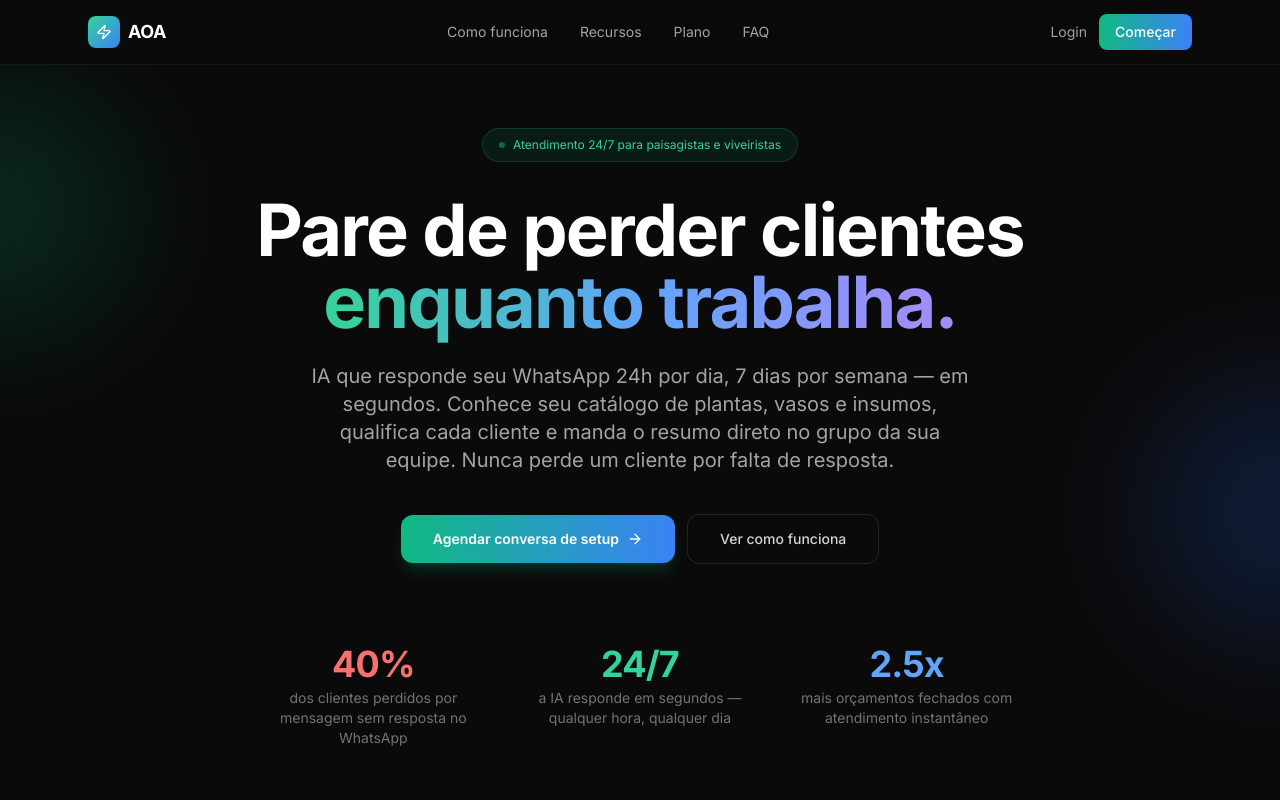
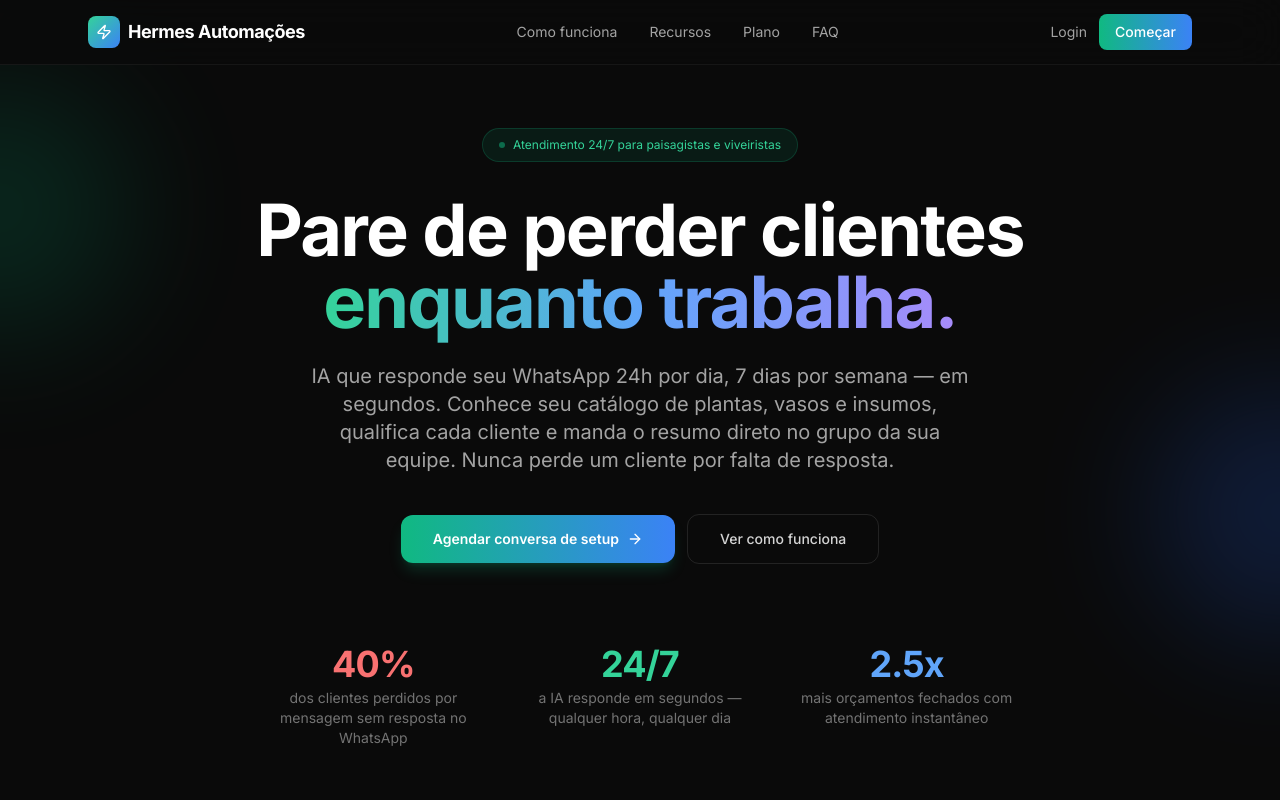
Before and after one commit to mubcar/aoa-mvp, a React (Vite) app in the folder frontend/: page / in a window 1280 px wide. Shown: the top 800 px of the page. Built offline with nearby package versions, Linux system fonts and the light colour scheme; no server answers.

Commit message:
feat: renomear AOA para Hermes Automacoes

```diff
--- a/frontend/index.html
+++ b/frontend/index.html
@@ -3,9 +3,9 @@
   <head>
     <meta charset="UTF-8" />
     <meta name="viewport" content="width=device-width, initial-scale=1.0" />
-    <title>AOA — Vendedor digital para paisagistas e viveiristas</title>
+    <title>Hermes Automações — Vendedor digital para paisagistas e viveiristas</title>
     <meta name="description" content="IA que responde seu WhatsApp, conhece seu catálogo de plantas, vasos e insumos, e te manda o lead pronto para fechar o negócio." />
-    <meta property="og:title" content="AOA — Vendedor digital para paisagistas e viveiristas" />
+    <meta property="og:title" content="Hermes Automações — Vendedor digital para paisagistas e viveiristas" />
     <meta property="og:description" content="IA que responde seu WhatsApp, conhece seu catálogo de plantas, vasos e insumos, e te manda o lead pronto para fechar o negócio." />
     <meta property="og:url" content="https://aoa-mvp.vercel.app/" />
     <link rel="preconnect" href="https://fonts.googleapis.com" />
--- a/frontend/src/pages/Landing.jsx
+++ b/frontend/src/pages/Landing.jsx
@@ -136,7 +136,7 @@ const TESTIMONIALS = [
 const FAQ = [
   {
     q: "Preciso trocar meu número de WhatsApp?",
-    a: "Não. A AOA conecta diretamente no seu número atual. Seus clientes continuam mandando mensagem pro mesmo número de sempre.",
+    a: "Não. A Hermes Automações conecta diretamente no seu número atual. Seus clientes continuam mandando mensagem pro mesmo número de sempre.",
   },
   {
     q: "Como a IA sabe sobre o meu catálogo?",
@@ -224,7 +224,7 @@ export function Landing() {
             <div className="w-8 h-8 rounded-lg bg-gradient-to-br from-emerald-400 to-blue-500 flex items-center justify-center">
               <Zap className="w-4 h-4 text-white" />
             </div>
-            <span className="text-lg font-bold tracking-tight">AOA</span>
+            <span className="text-lg font-bold tracking-tight">Hermes Automações</span>
           </div>
           <div className="hidden md:flex items-center gap-8 text-sm text-neutral-400">
             <a href="#como-funciona" className="hover:text-white transition-colors">Como funciona</a>
@@ -609,13 +609,13 @@ export function Landing() {
         </div>
       </section>
 
-      {/* Why AOA */}
+      {/* Why Hermes Automações */}
       <section className="px-6 py-24 border-t border-white/5 relative">
         <FloatingOrb className="top-0 left-1/2 -translate-x-1/2" color="bg-violet-600" size="w-96 h-96" />
         <div className="max-w-4xl mx-auto relative">
           <div className="grid md:grid-cols-2 gap-12 items-center">
             <div>
-              <p className="text-xs font-medium text-violet-400 tracking-widest uppercase mb-4">Por que a AOA?</p>
+              <p className="text-xs font-medium text-violet-400 tracking-widest uppercase mb-4">Por que a Hermes Automações?</p>
               <h2 className="text-3xl font-bold tracking-tight mb-6">
                 Cada mensagem sem resposta é um jardim que você não vai plantar.
               </h2>
@@ -629,11 +629,11 @@ export function Landing() {
                   que respondeu mais rápido. Não importa se você tem o catálogo mais bonito ou o melhor preço.
                 </p>
                 <p>
-                  <span className="text-white font-medium">A AOA nunca dorme.</span>{" "}
+                  <span className="text-white font-medium">A Hermes Automações nunca dorme.</span>{" "}
                   Responde em segundos, 24 horas por dia, 7 dias por semana — incluindo fins de semana e feriados. Nenhum cliente perdido por causa do horário.
                 </p>
                 <p>
-                  A AOA coloca uma IA no seu WhatsApp que conhece cada planta do seu catálogo, responde como você responderia e manda o resumo do cliente direto no grupo da sua equipe.
+                  A Hermes Automações coloca uma IA no seu WhatsApp que conhece cada planta do seu catálogo, responde como você responderia e manda o resumo do cliente direto no grupo da sua equipe.
                 </p>
               </div>
             </div>
@@ -729,7 +729,7 @@ export function Landing() {
               <div className="w-6 h-6 rounded-md bg-gradient-to-br from-emerald-400 to-blue-500 flex items-center justify-center">
                 <Zap className="w-3 h-3 text-white" />
               </div>
-              <span className="text-sm font-bold">AOA</span>
+              <span className="text-sm font-bold">Hermes Automações</span>
               <span className="text-xs text-neutral-600">Para paisagistas e viveiristas.</span>
             </div>
             <div className="flex items-center gap-6 text-xs text-neutral-500">
@@ -740,7 +740,7 @@ export function Landing() {
             </div>
           </div>
           <div className="flex flex-col sm:flex-row items-center justify-between gap-4 pt-6 border-t border-white/5">
-            <p className="text-xs text-neutral-700">© 2026 AOA. Todos os direitos reservados.</p>
+            <p className="text-xs text-neutral-700">© 2026 Hermes Automações. Todos os direitos reservados.</p>
             <p className="text-xs text-neutral-700">Feito com IA para quem faz com as mãos.</p>
           </div>
         </div>
```
